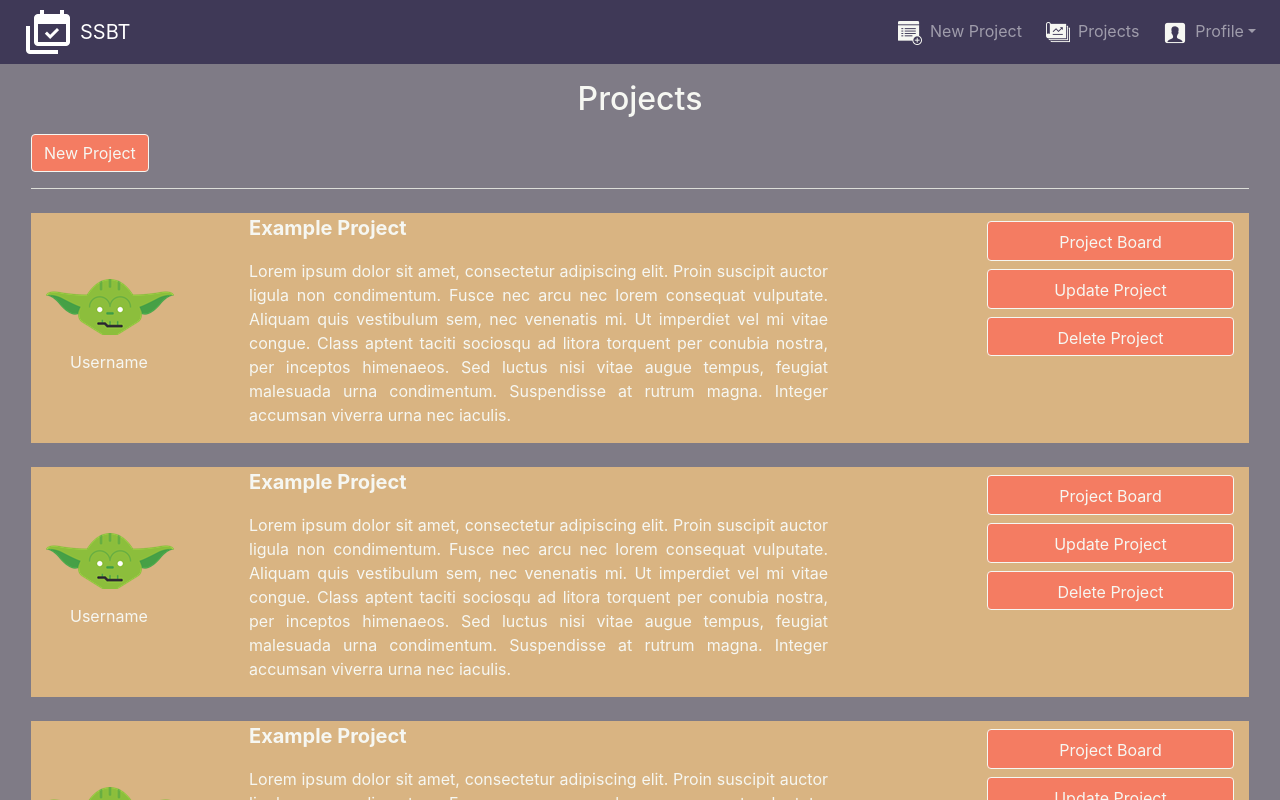
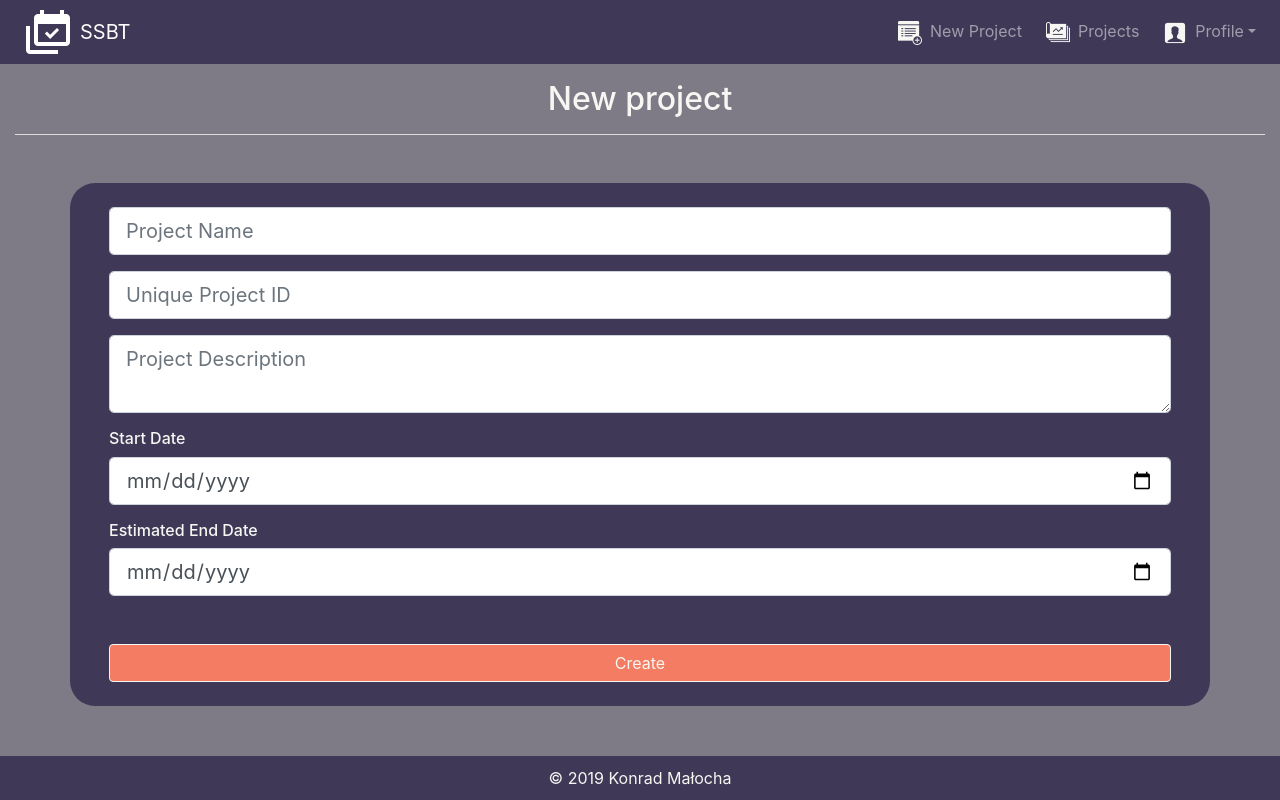
Before and after one commit to pankeny/Simple-Scrum-Board-Tool, a React (Create React App) app in the folder ssbt-client/: page /addProject in a window 1280 px wide. Shown: the top 800 px of the page. Built offline with nearby package versions, Linux system fonts and the light colour scheme.

Commit message:
ssbt-client-007 new project form with logic

```diff
--- a/ssbt-client/src/App.css
+++ b/ssbt-client/src/App.css
@@ -85,6 +85,20 @@
   font-weight: bold;
 }
 
+/* ############################### New Project ############################## */
+.new-proj-container {
+  background-color: #3f3957;
+  width: 100%;
+  height: 100%;
+  border-radius: 25px 25px;
+}
+
+.new-proj-container form {
+  text-align: left;
+  font-size: 14px !important;
+  font-weight: bold !important;
+}
+
 /* ################################# HEADER ################################# */
 .navbar {
   background-color: #3f3957;
@@ -92,6 +106,7 @@
 
 /* ################################# FOOTER ################################# */
 .footer {
+  margin-top: 30px;
   background-color: #3f3957;
 }
 
--- a/ssbt-client/src/App.js
+++ b/ssbt-client/src/App.js
@@ -5,6 +5,7 @@
 import Header from "./components/Layout/Header";
 import Footer from "./components/Layout/Footer";
 import { BrowserRouter as Router, Route } from "react-router-dom";
+import AddProject from "./components/Project/AddProject";
 
 function App() {
   return (
@@ -15,7 +16,8 @@
             <Header />
           </div>
           <div className="main">
-            <Dashboard />
+            <Route exact path="/" component={Dashboard} />
+            <Route exact path="/addProject" component={AddProject} />
           </div>
         </div>
         <Footer />
--- a/ssbt-client/src/components/Project/AddProject.js
+++ b/ssbt-client/src/components/Project/AddProject.js
@@ -0,0 +1,108 @@
+import React, { Component } from "react";
+
+class AddProject extends Component {
+  constructor() {
+    super();
+
+    this.state = {
+      projectName: "",
+      projectIdentifier: "",
+      description: "",
+      start_date: "",
+      end_date: ""
+    };
+
+    this.onChange = this.onChange.bind(this);
+    this.onSubmit = this.onSubmit.bind(this);
+  }
+
+  onChange(event) {
+    this.setState({ [event.target.name]: event.target.value });
+  }
+
+  onSubmit(event) {
+    event.preventDefault();
+    const newProject = {
+      projectName: this.state.projectName,
+      projectIdentifier: this.state.projectIdentifier,
+      description: this.state.description,
+      start_date: this.state.start_date,
+      end_date: this.state.end_date
+    };
+
+    console.log(newProject);
+  }
+
+  render() {
+    return (
+      <div className="container-fluid mt-3">
+        <h2>New project</h2>
+        <hr />
+        <div className="container new-proj-container mt-5">
+          <div className="container m-5 m-auto p-4">
+            <form onSubmit={this.onSubmit}>
+              <div className="form-group">
+                <input
+                  type="text"
+                  className="form-control form-control-lg "
+                  placeholder="Project Name"
+                  name="projectName"
+                  value={this.state.projectName}
+                  onChange={this.onChange}
+                />
+              </div>
+              <div className="form-group">
+                <input
+                  type="text"
+                  className="form-control form-control-lg"
+                  placeholder="Unique Project ID"
+                  name="projectIdentifier"
+                  value={this.state.projectIdentifier}
+                  onChange={this.onChange}
+                />
+              </div>
+
+              <div className="form-group">
+                <textarea
+                  className="form-control form-control-lg"
+                  placeholder="Project Description"
+                  name="description"
+                  value={this.state.description}
+                  onChange={this.onChange}
+                />
+              </div>
+              <h6>Start Date</h6>
+              <div className="form-group">
+                <input
+                  type="date"
+                  className="form-control form-control-lg"
+                  name="start_date"
+                  value={this.state.start_date}
+                  onChange={this.onChange}
+                />
+              </div>
+              <h6>Estimated End Date</h6>
+              <div className="form-group">
+                <input
+                  type="date"
+                  className="form-control form-control-lg"
+                  name="end_date"
+                  value={this.state.end_date}
+                  onChange={this.onChange}
+                />
+              </div>
+
+              <input
+                type="submit"
+                className="btn btn-md project-button btn-block mt-5"
+                value="Create"
+              />
+            </form>
+          </div>
+        </div>
+      </div>
+    );
+  }
+}
+
+export default AddProject;
--- a/ssbt-client/src/components/Project/CreateProjectButton.js
+++ b/ssbt-client/src/components/Project/CreateProjectButton.js
@@ -4,7 +4,7 @@
 const CreateProjectButton = () => {
   return (
     <React.Fragment>
-      <Link to="" className="btn btn-md project-button">
+      <Link to="/addProject" className="btn btn-md project-button">
         New Project
       </Link>
     </React.Fragment>
```
Also changed, not shown: 1 other file (tests, documents, lock files or other folders).
